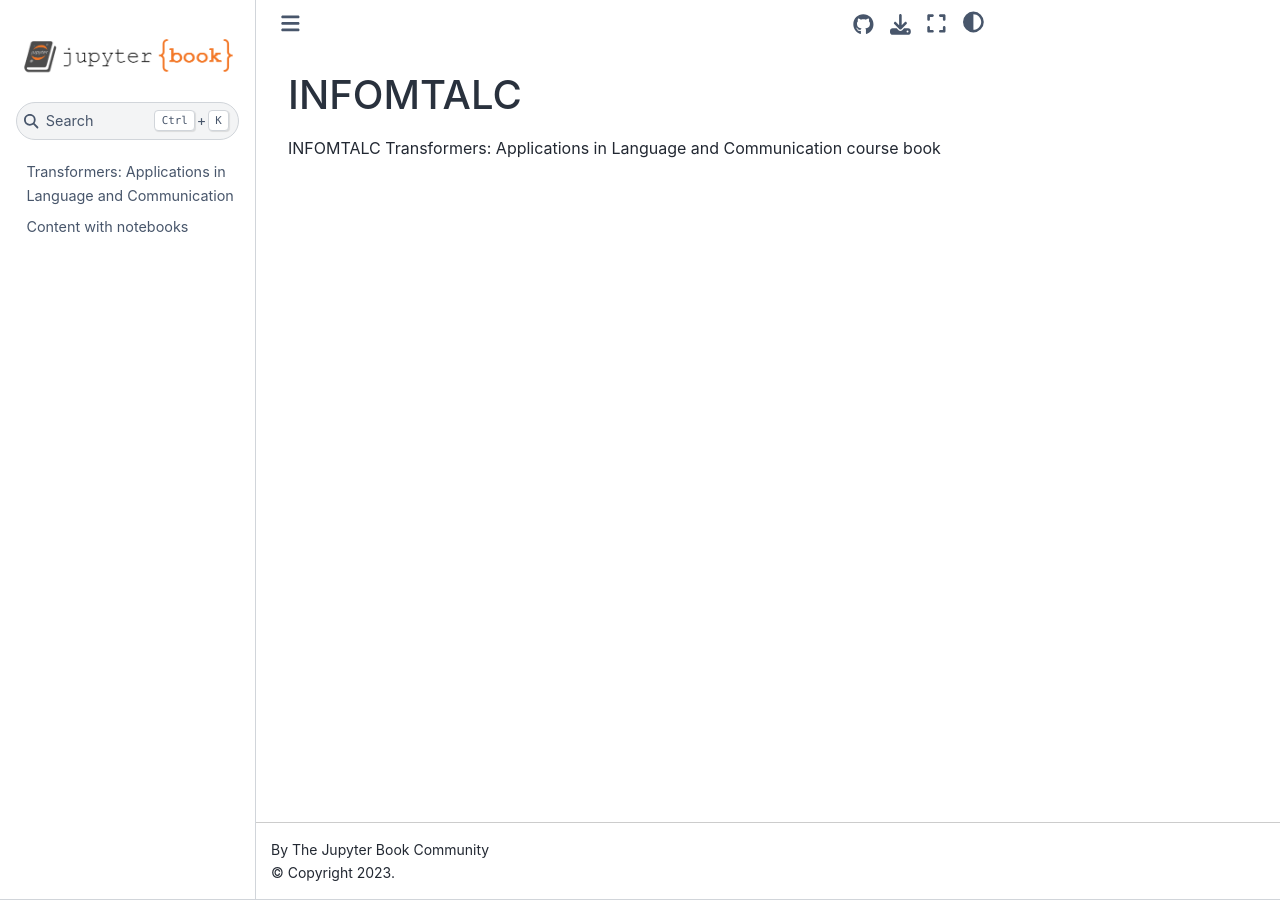
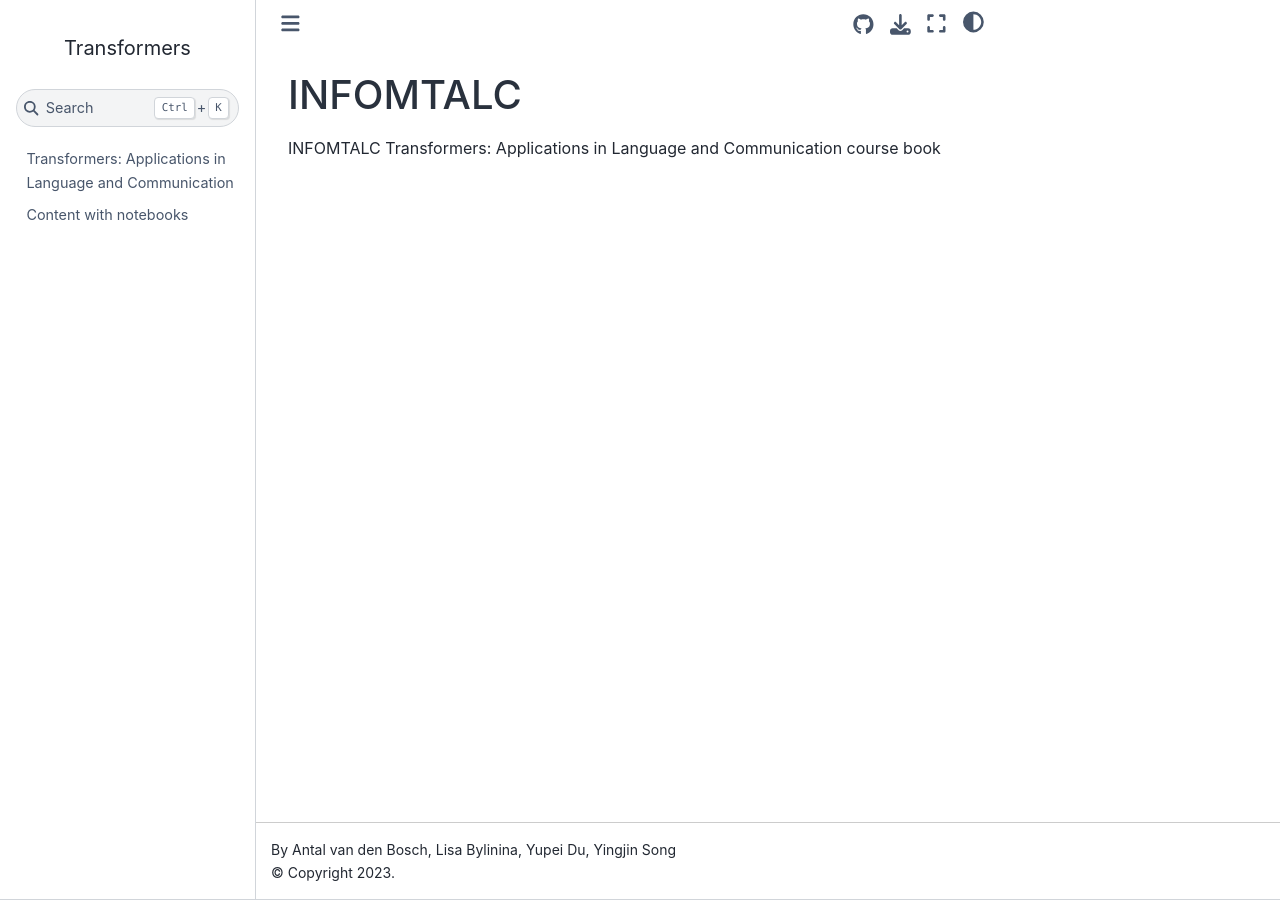
Before and after one commit to antalvdb/antalvdb.github.io, a Jupyter Book: the page built from README.md, in a window 1280 px wide. Built offline with Jupyter Book 1.0.4 settings and Sphinx 7.4.7 and the Sphinx Book theme 1.1.4, drawn with Linux system fonts in a browser that asks for light colours; pages that are not in the unit, such as notebooks, are missing from menus.

Commit message:
changed config

```diff
--- a/_config.yml
+++ b/_config.yml
@@ -1,9 +1,15 @@
 # Book settings
 # Learn more at https://jupyterbook.org/customize/config.html
 
-title: My sample book
-author: The Jupyter Book Community
-logo: logo.png
+title: Transformers
+author: Antal van den Bosch, Lisa Bylinina, Yupei Du, Yingjin Song
+logo: antalb_looking_over_the_shoulder_of_a_transformer_robot_reading_84cc821f-a71d-4935-9a2d-cb33114959b7.png
+
+sphinx:
+  recursive_update: true
+  config:
+    html_theme_options:
+      repository_provider: github
 
 # Force re-execution of notebooks on each build.
 # See https://jupyterbook.org/content/execute.html
@@ -21,8 +27,8 @@ bibtex_bibfiles:
 
 # Information about where the book exists on the web
 repository:
-  url: https://github.com/executablebooks/jupyter-book  # Online location of your book
-  path_to_book: docs  # Optional path to your book, relative to the repository root
+  url: https://antalvdb.github.io/  # Online location of your book
+  # path_to_book: docs  # Optional path to your book, relative to the repository root
   branch: master  # Which branch of the repository should be used when creating links (optional)
 
 # Add GitHub buttons to your book
```
